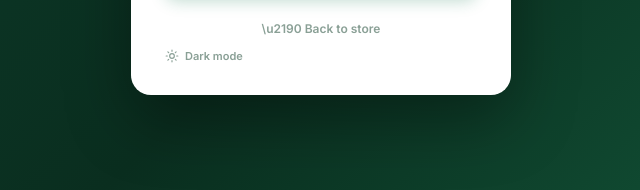
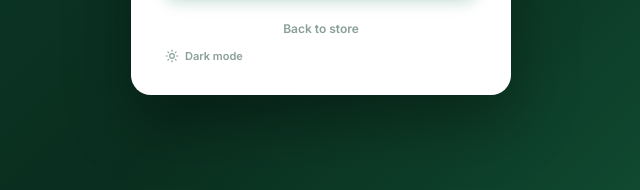
Before and after one commit to abdullahbajwa7/Bajwa-Surgical-ADMIN, a website: page admin/login.html in a window 1280 px wide. Shown: the part 531-721 px from the top of the page, 319-959 px from the left. Drawn offline with Linux system fonts and the light colour scheme.

Commit message:
Remove arrow from Back to store link

```diff
--- a/admin/login.html
+++ b/admin/login.html
@@ -208,7 +208,7 @@ body.dark-login {
     <input type="password" id="pass" autocomplete="current-password" placeholder="Enter password">
     <button type="submit" class="submit-btn" id="submitBtn">Sign In</button>
   </form>
-  <div class="foot"><a href="/">\u2190 Back to store</a></div>
+  <div class="foot"><a href="/">Back to store</a></div>
   <button class="theme-link" id="themeToggle">
     <svg viewBox="0 0 24 24" width="14" height="14" fill="none" stroke="currentColor" stroke-width="2" stroke-linecap="round"><circle cx="12" cy="12" r="4"/><path d="M12 2v2m0 16v2M4.93 4.93l1.41 1.41m11.32 11.32l1.41 1.41M2 12h2m16 0h2M4.93 19.07l1.41-1.41m11.32-11.32l1.41-1.41"/></svg>
     <span id="loginThemeLabel">Dark mode</span>
```
